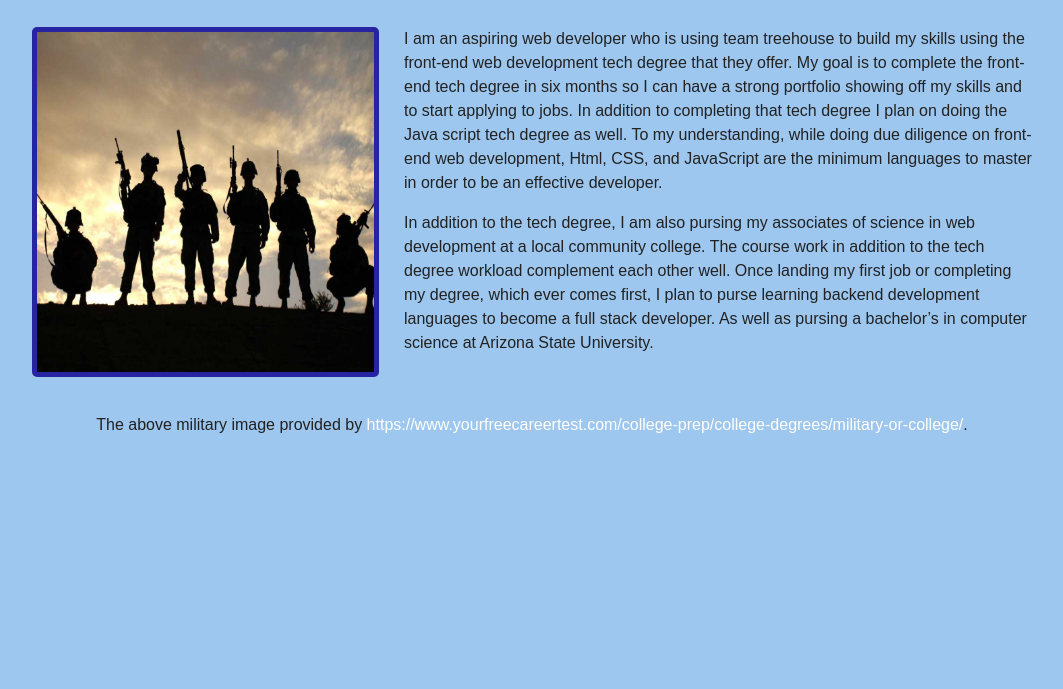
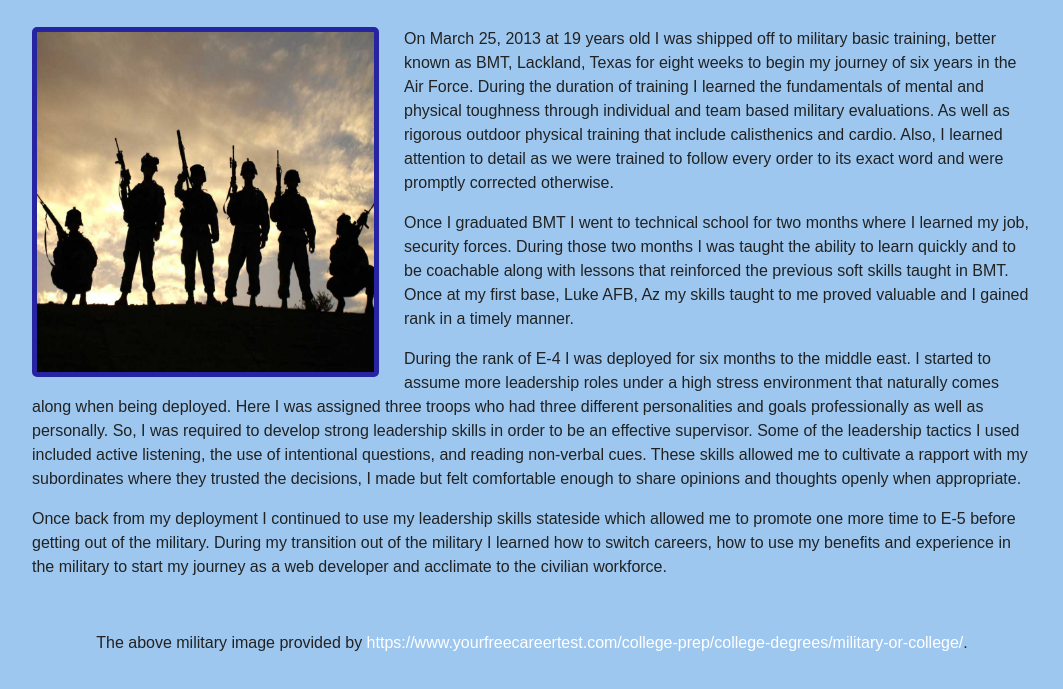
Before and after one commit to Edouglas93/teamtreehouse_project1, a plain HTML site: page portfolio_update_v1/pages/military.html in a window 1280 px wide. Shown: the part 153-842 px from the top of the page, without its empty margins (108-1171 px from the left). Before the commit the page ends 800 px from the top, so only its background shows below. Drawn offline with Linux system fonts and the light colour scheme.

Commit message:
Update military.html
information swap from copy aspiration.html to fit military.html

```diff
--- a/portfolio_update_v1/pages/military.html
+++ b/portfolio_update_v1/pages/military.html
@@ -18,8 +18,10 @@
     <article>
       <h1>My Journey into Manhood</h1>
       <img src="../images/airforce.jpg" alt="pilots on the flight line with f-16 jets">
-      <p>I am an aspiring web developer who is using team treehouse to build my skills using the front-end web development tech degree that they offer. My goal is to complete the front-end tech degree in six months so I can have a strong portfolio showing off my skills and to start applying to jobs. In addition to completing that tech degree I plan on doing the Java script tech degree as well. To my understanding, while doing due diligence on front-end web development, Html, CSS, and JavaScript are the minimum languages to master in order to be an effective developer.</p>
-      <p>In addition to the tech degree, I am also pursing my associates of science in web development at a local community college. The course work in addition to the tech degree workload complement each other well. Once landing my first job or completing my degree, which ever comes first, I plan to purse learning backend development languages to become a full stack developer. As well as pursing a bachelor’s in computer science at Arizona State University.</p>
+      <p>On March 25, 2013 at 19 years old I was shipped off to military basic training, better known as BMT, Lackland, Texas for eight weeks to begin my journey of six years in the Air Force. During the duration of training I learned the fundamentals of mental and physical toughness through individual and team based military evaluations. As well as rigorous outdoor physical training that include calisthenics and cardio. Also, I learned attention to detail as we were trained to follow every order to its exact word and were promptly corrected otherwise. </p>
+      <p>Once I graduated BMT I went to technical school for two months where I learned my job, security forces. During those two months I was taught the ability to learn quickly and to be coachable along with lessons that reinforced the previous soft skills taught in BMT. Once at my first base, Luke AFB, Az my skills taught to me proved valuable and I gained rank in a timely manner.</p>
+      <p>During the rank of E-4 I was deployed for six months to the middle east. I started to assume more leadership roles under a high stress environment that naturally comes along when being deployed. Here I was assigned three troops who had three different personalities and goals professionally as well as personally.  So, I was required to develop strong leadership skills in order to be an effective supervisor. Some of the leadership tactics I used included active listening, the use of intentional questions, and reading non-verbal cues. These skills allowed me to cultivate a rapport with my subordinates where they trusted the decisions, I made but felt comfortable enough to share opinions and thoughts openly when appropriate.</p>
+      <p>Once back from my deployment I continued to use my leadership skills stateside which allowed me to promote one more time to E-5 before getting out of the military. During my transition out of the military I learned how to switch careers, how to use my benefits and experience in the military to start my journey as a web developer and acclimate to the civilian workforce. </p>
     </article>
 
     <footer>
```
